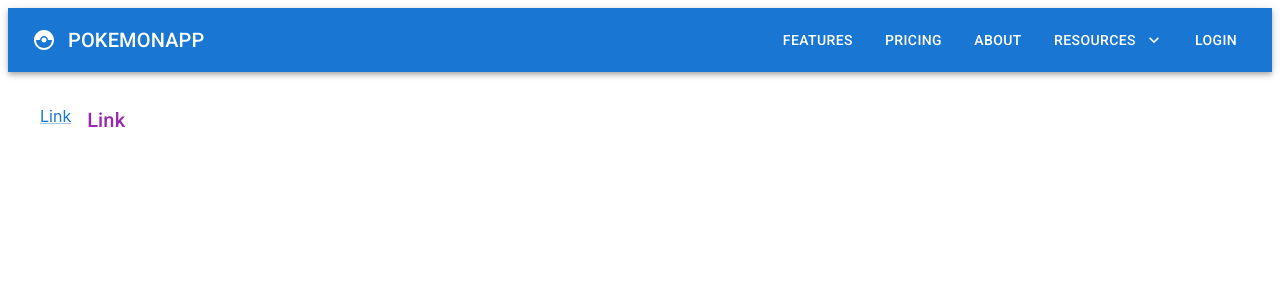
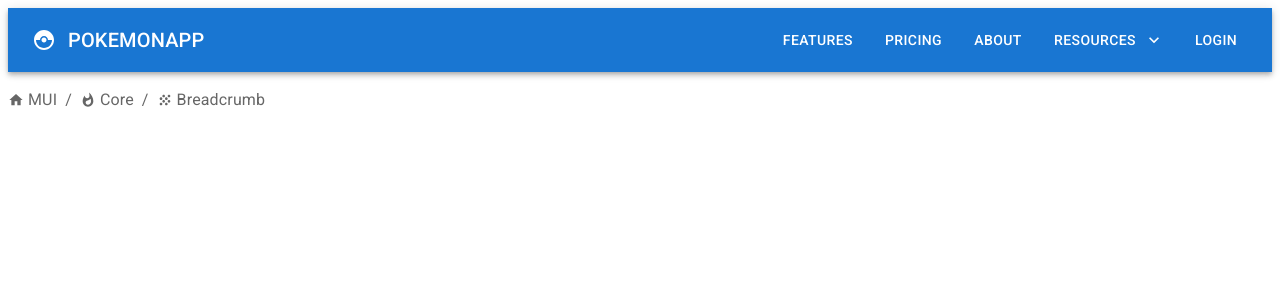
Before and after one commit to SOUROVSARKERTEC12/material_ui, a React (Vite) app in the folder ReactMUI/: page / in a window 1280 px wide. Shown: the top 300 px of the page. Built offline with nearby package versions, Linux system fonts and the light colour scheme.

Commit message:
MuiBreadCrumbs

```diff
--- a/ReactMUI/src/App.jsx
+++ b/ReactMUI/src/App.jsx
@@ -16,6 +16,7 @@ import {MuiAccordion} from "./components/Accordion/MuiAccordion.jsx";
 import {MuiImageList} from "./components/ImageList/MuiImageList.jsx";
 import {MuiNavbar} from "./components/Navbar/MuiNavbar.jsx";
 import {MuiLink} from "./components/Link/MuiLink.jsx";
+import {MuiBreadCrumbs} from "./components/BreadCrumbs/MuiBreadCrumbs.jsx";
 
 function App() {
 
@@ -37,7 +38,8 @@ function App() {
             {/*<MuiAccordion/>*/}
             {/*<MuiImageList/>*/}
             <MuiNavbar/>
-            <MuiLink/>
+            {/*<MuiLink/>*/}
+            <MuiBreadCrumbs/>
         </>
     )
 }
--- /dev/null
+++ b/ReactMUI/src/components/BreadCrumbs/MuiBreadCrumbs.jsx
@@ -0,0 +1,38 @@
+import HomeIcon from '@mui/icons-material/Home';
+import WhatshotIcon from '@mui/icons-material/Whatshot';
+import GrainIcon from '@mui/icons-material/Grain';
+import {Breadcrumbs, Link, Typography} from "@mui/material";
+
+export const MuiBreadCrumbs = () => {
+    return (
+        <div role="presentation">
+            <Breadcrumbs mt={2} aria-label="breadcrumb" maxItems={3} itemsAfterCollapse={2} itemsBeforeCollapse={1}>
+                <Link
+                    underline="hover"
+                    sx={{display: 'flex', alignItems: 'center'}}
+                    color="inherit"
+                    href="#"
+                >
+                    <HomeIcon sx={{mr: 0.5}} fontSize="inherit"/>
+                    MUI
+                </Link>
+                <Link
+                    underline="hover"
+                    sx={{display: 'flex', alignItems: 'center'}}
+                    color="inherit"
+                    href="#"
+                >
+                    <WhatshotIcon sx={{mr: 0.5}} fontSize="inherit"/>
+                    Core
+                </Link>
+                <Typography
+                    sx={{display: 'flex', alignItems: 'center'}}
+                    color="text.secondary"
+                >
+                    <GrainIcon sx={{mr: 0.5}} fontSize="inherit"/>
+                    Breadcrumb
+                </Typography>
+            </Breadcrumbs>
+        </div>
+    );
+}
--- a/ReactMUI/src/components/Link/MuiLink.jsx
+++ b/ReactMUI/src/components/Link/MuiLink.jsx
@@ -7,7 +7,6 @@ export const MuiLink = () => {
             <Typography variant='h6'>
                 <Link href="#" color="secondary" underline="hover">Link</Link>
             </Typography>
-
         </Stack>
     )
 }
```
